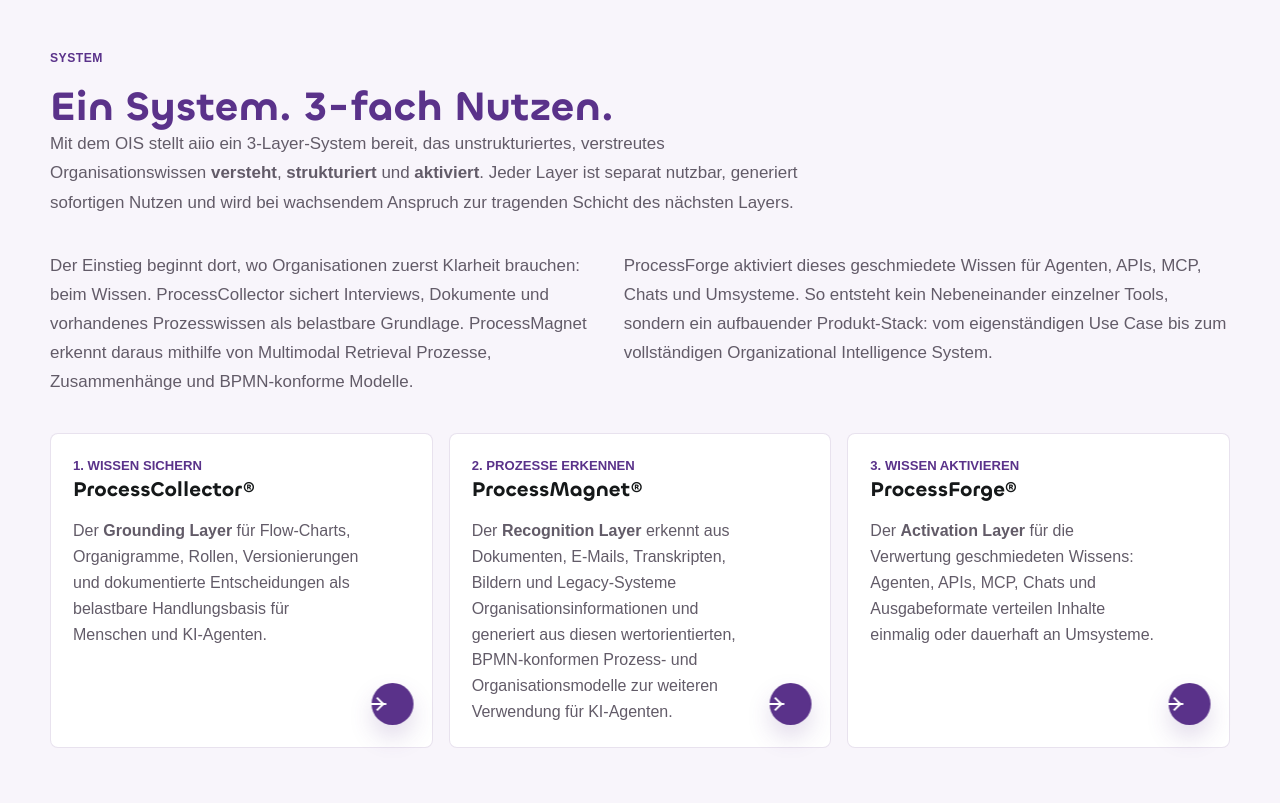
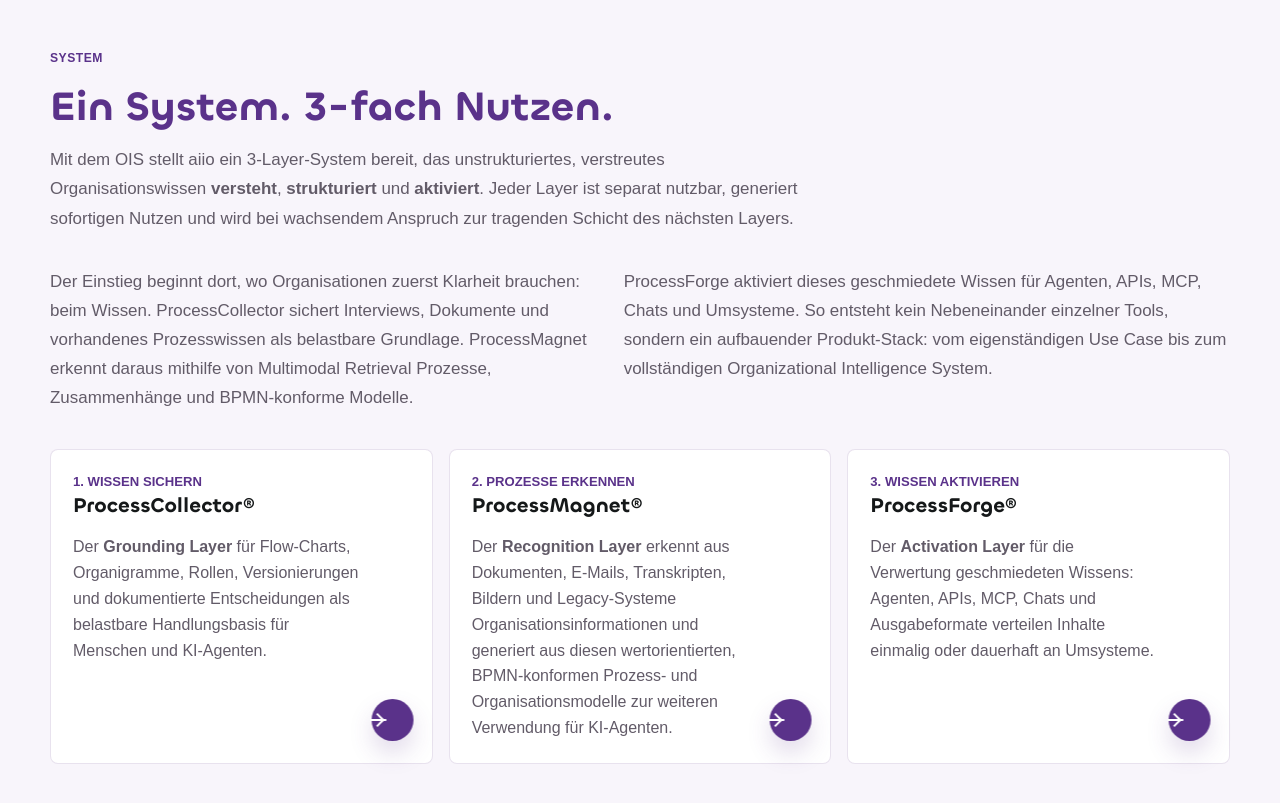
Before and after one commit to Puarg42/Branding-Page-aiio, a Next.js app: page / in a window 1280 px wide. Shown: the part 880-1683 px from the top of the page. Built offline with nearby package versions, Linux system fonts and the light colour scheme.

Commit message:
Increase architecture intro spacing

```diff
--- a/app/globals.css
+++ b/app/globals.css
@@ -367,6 +367,10 @@ h1 {
   font-size: 1.06rem;
   line-height: 1.72;
   max-width: 760px;
+}
+
+.section-intro {
+  margin-top: 16px;
 }
 
 .architecture-grid,
```
